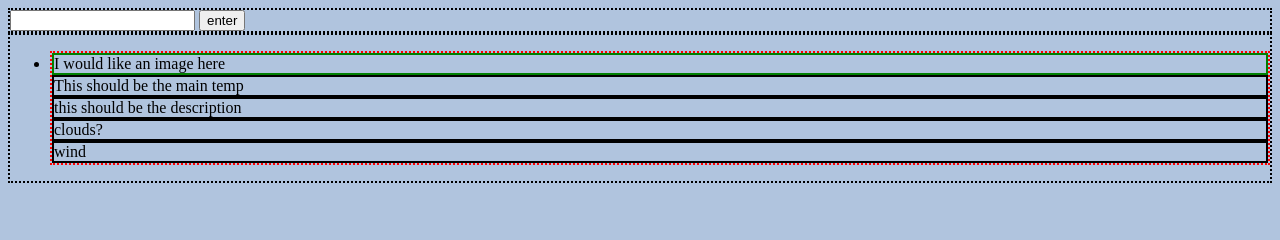
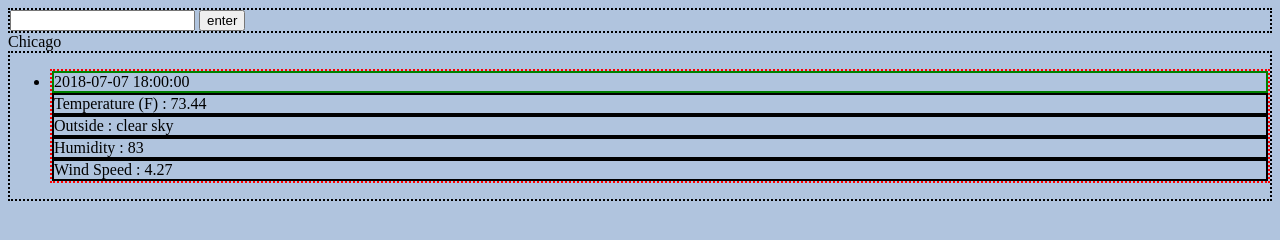
Before and after one commit to jcerda1/5day-Forecast, a website: page index.html in a window 1280 px wide. Drawn offline with nearby package versions, Linux system fonts and the light colour scheme.

Commit message:
added descriptions for forecast card

```diff
--- a/src/components/app.js
+++ b/src/components/app.js
@@ -3,8 +3,8 @@ angular.module('5day-forecast')
     templateUrl: 'src/templates/app.html',
     controller: function() {
       this.data = window.data
-     console.log(data[0].list.forEach(data => {
-     	console.log(data.wind)
-     }))
+      this.main = data[0].list
+      this.currentCity = data[0].city.name
+      console.log(this.currentCity)
     }
   });
--- a/src/components/forecastList.js
+++ b/src/components/forecastList.js
@@ -1,4 +1,7 @@
 angular.module('5day-forecast')
   .component('forecastList', {
+  	bindings: {
+  	  main: '<'
+  	},
     templateUrl: "src/templates/forecastList.html"
   });
--- a/src/components/forecastListEntry.js
+++ b/src/components/forecastListEntry.js
@@ -1,4 +1,10 @@
 angular.module('5day-forecast')
   .component('forecastListEntry', {
+  	controller: function(){
+  	  console.log(this)
+  	},
+  	bindings: {
+  	  main: '<'
+  	},
   	templateUrl: "src/templates/forecastListEntry.html"
   });
--- a/src/templates/app.html
+++ b/src/templates/app.html
@@ -3,10 +3,11 @@
     <div style="border: 2px dotted black">
       <search/>
     </div>
+    <div>{{$ctrl.currentCity}}</div>
   <nav>
   <div>
     <div style="border: 2px dotted black">
-      <forecast-list/>
+      <forecast-list main="$ctrl.main"/>
     </div>
   </div>
 </div>
--- a/src/templates/forecastList.html
+++ b/src/templates/forecastList.html
@@ -1,3 +1,3 @@
 <ul>
- <forecast-list-entry/>
-</ul>
+ <forecast-list-entry main="$ctrl.main" />
+</ul
--- a/src/templates/forecastListEntry.html
+++ b/src/templates/forecastListEntry.html
@@ -1,11 +1,11 @@
 <li  style="border: 2px dotted red">
   <div  style="border: 2px solid green">
-   I would like an image here
+  {{$ctrl.main[0].dt_txt}}
   </div>
   <div>
-    <div style="border: 2px solid black">This should be the main temp</div>
-    <div style="border: 2px solid black">this should be the description</div>
-    <div style="border: 2px solid black">clouds?</div>
-    <div style="border: 2px solid black">wind</div>
+    <div style="border: 2px solid black">Temperature (F) : {{$ctrl.main[0].main.temp}}</div>
+    <div style="border: 2px solid black">Outside : {{$ctrl.main[0].weather[0].description}}</div>
+    <div style="border: 2px solid black">Humidity : {{$ctrl.main[0].main.humidity}}</div>
+    <div style="border: 2px solid black">Wind Speed : {{$ctrl.main[0].wind.speed}}</div>
   </div>
 </li>
```
